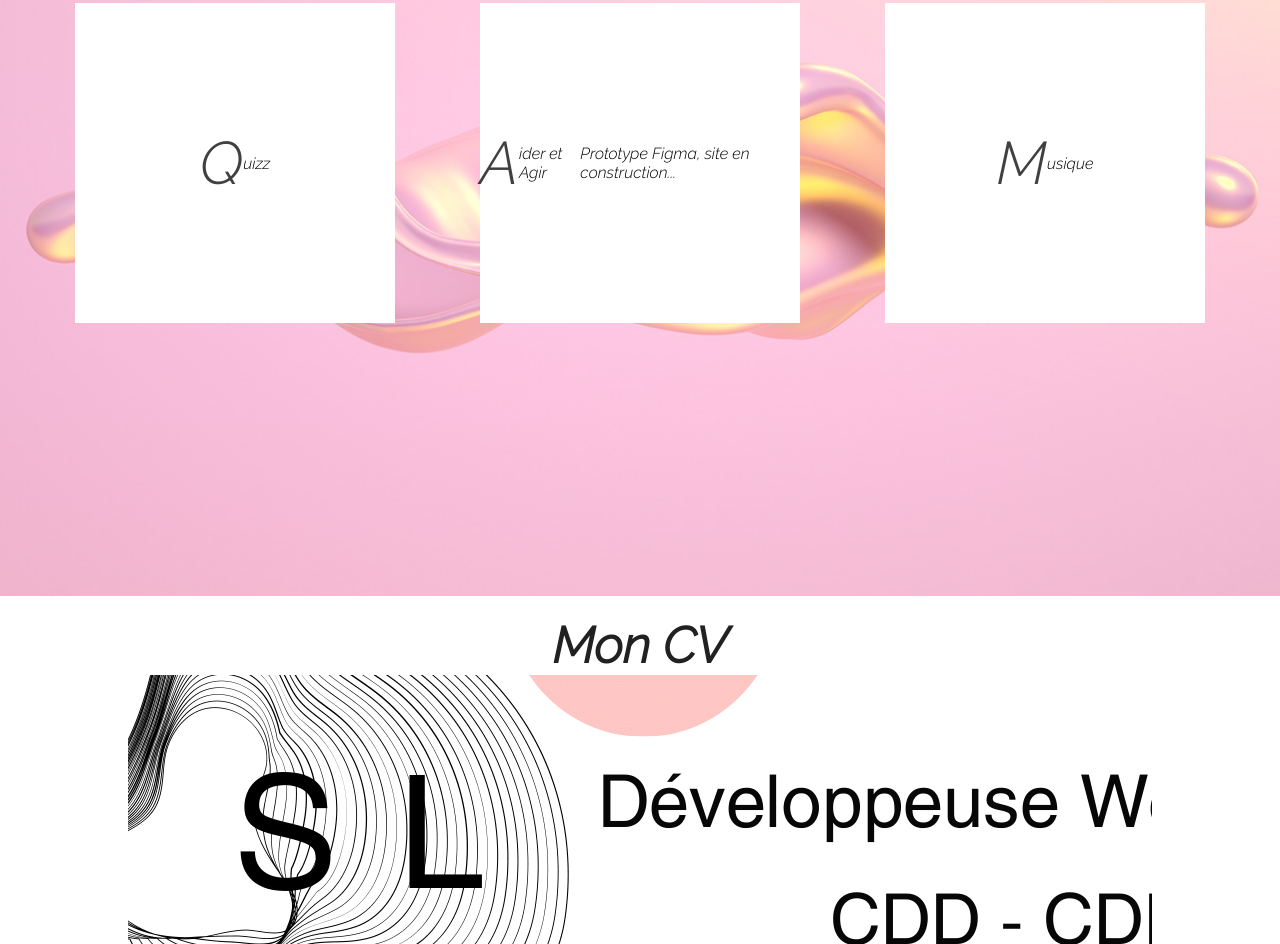
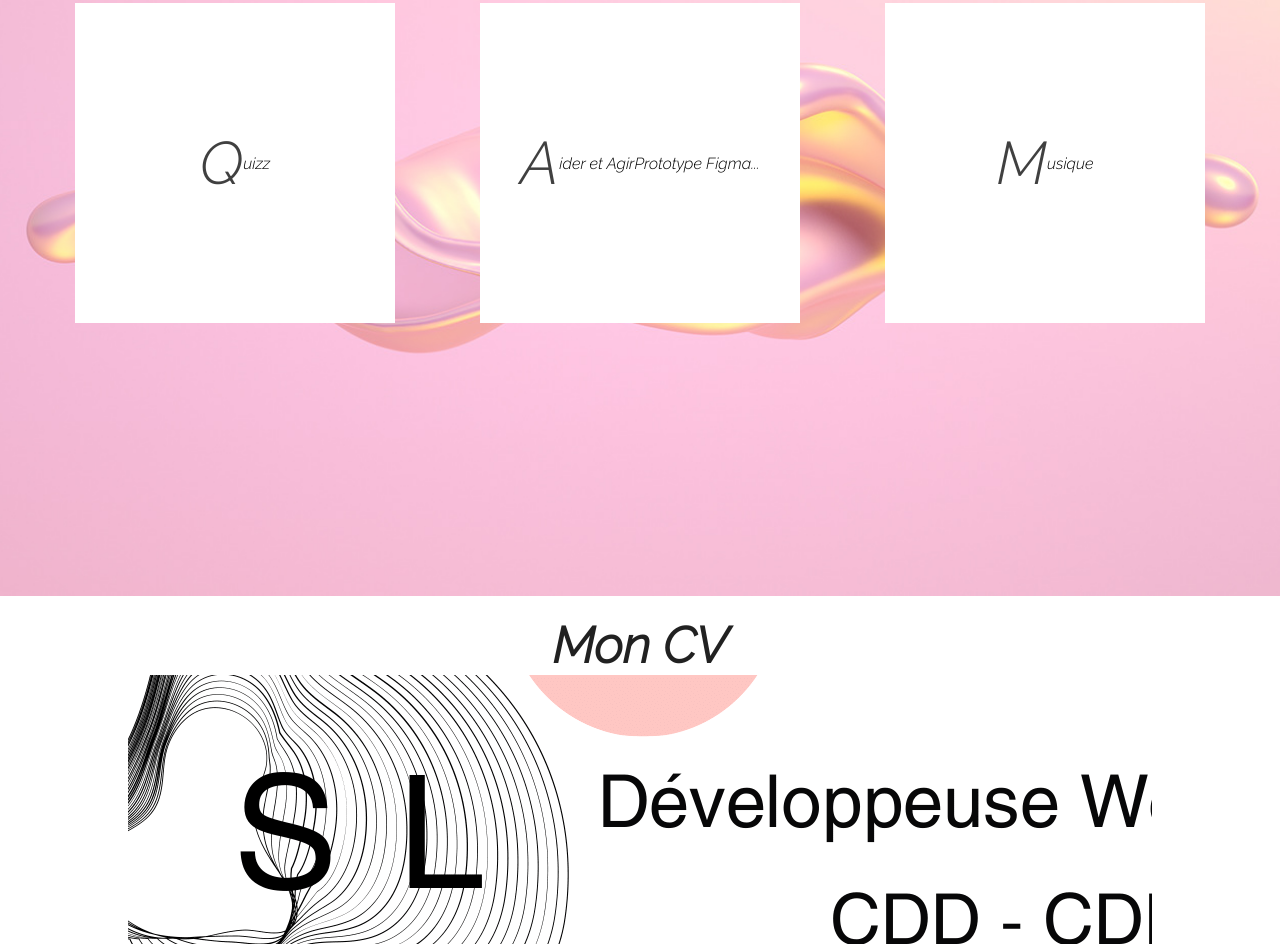
Before and after one commit to slambert-dev/slambert-dev.github.io, a plain HTML site: page index.html in a window 1280 px wide. Shown: the part 1804-2748 px from the top of the page. Drawn offline with Linux system fonts and the light colour scheme.

```diff
--- a/index.html
+++ b/index.html
@@ -120,7 +120,7 @@
             <div class="box">
                 <a href="https://www.figma.com/proto/kqtgJCB69chOx0l02qp9Ke/aider-agir?type=design&node-id=330-39&scaling=scale-down&page-id=0%3A1&starting-point-node-id=330%3A39&show-proto-sidebar=1" target="_blank" class="quizzlink">A</a>
                 <span class="quizztxt">ider et Agir</span>
-                <span class="quizztxt">Prototype Figma, site en construction...</span>
+                <span class="quizztxt">Prototype Figma...</span>
 
             </div>
 
```
